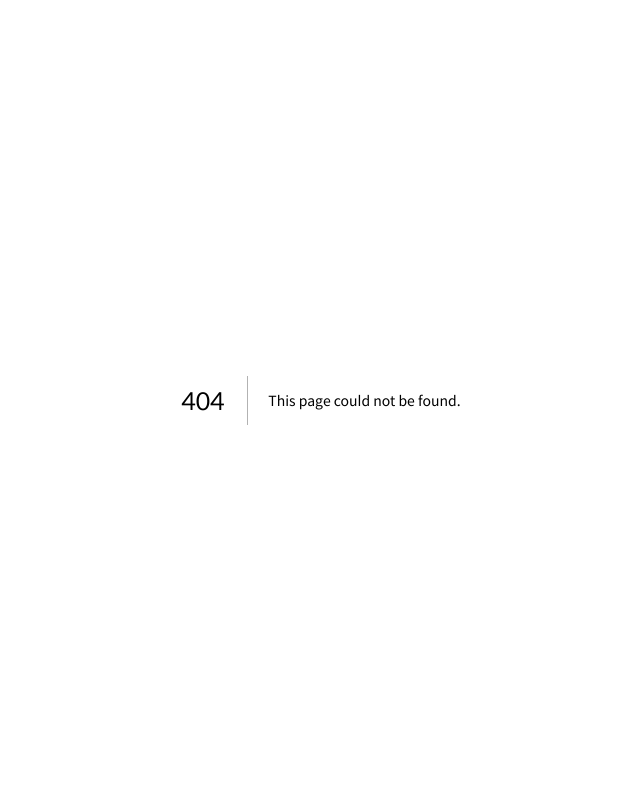
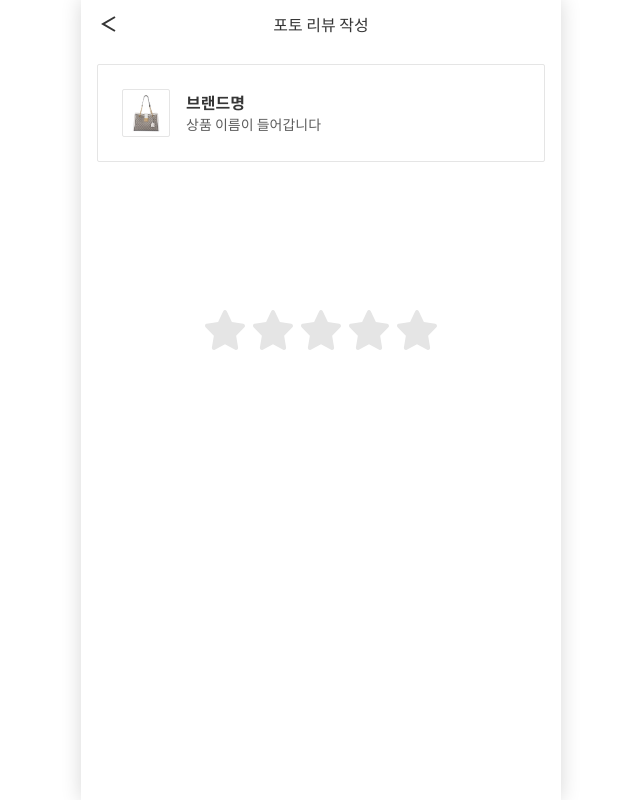
Before and after one commit to khkim-koodon/interaction-design, a Next.js app: page /write-review in a window 1280 px wide. Before the commit this address had no page. Shown: the whole page, without its empty margins (319-959 px from the left). Built offline with nearby package versions, Linux system fonts and the light colour scheme.

Commit message:
update typography component

```diff
--- a/src/components/nav-bar.tsx
+++ b/src/components/nav-bar.tsx
@@ -14,7 +14,7 @@
             onClick={() => router.back()}
             className="left__icon"
           />
-          <P216px400 text={title} color="black" />
+          <P216px400 color="black">{title}</P216px400>
         </Container>
       </Nav>
     </>
--- a/src/pages/index.tsx
+++ b/src/pages/index.tsx
@@ -15,7 +15,7 @@
         onClick={() => runAnimation()}
       /> */}
       <Main>
-        <Link href="/review">
+        <Link href="/write-review">
           <a>
             <H616px700 color="black">Review</H616px700>
           </a>
```
Also changed, not shown: src/pages/write-review.tsx (renamed from src/pages/review.tsx).
